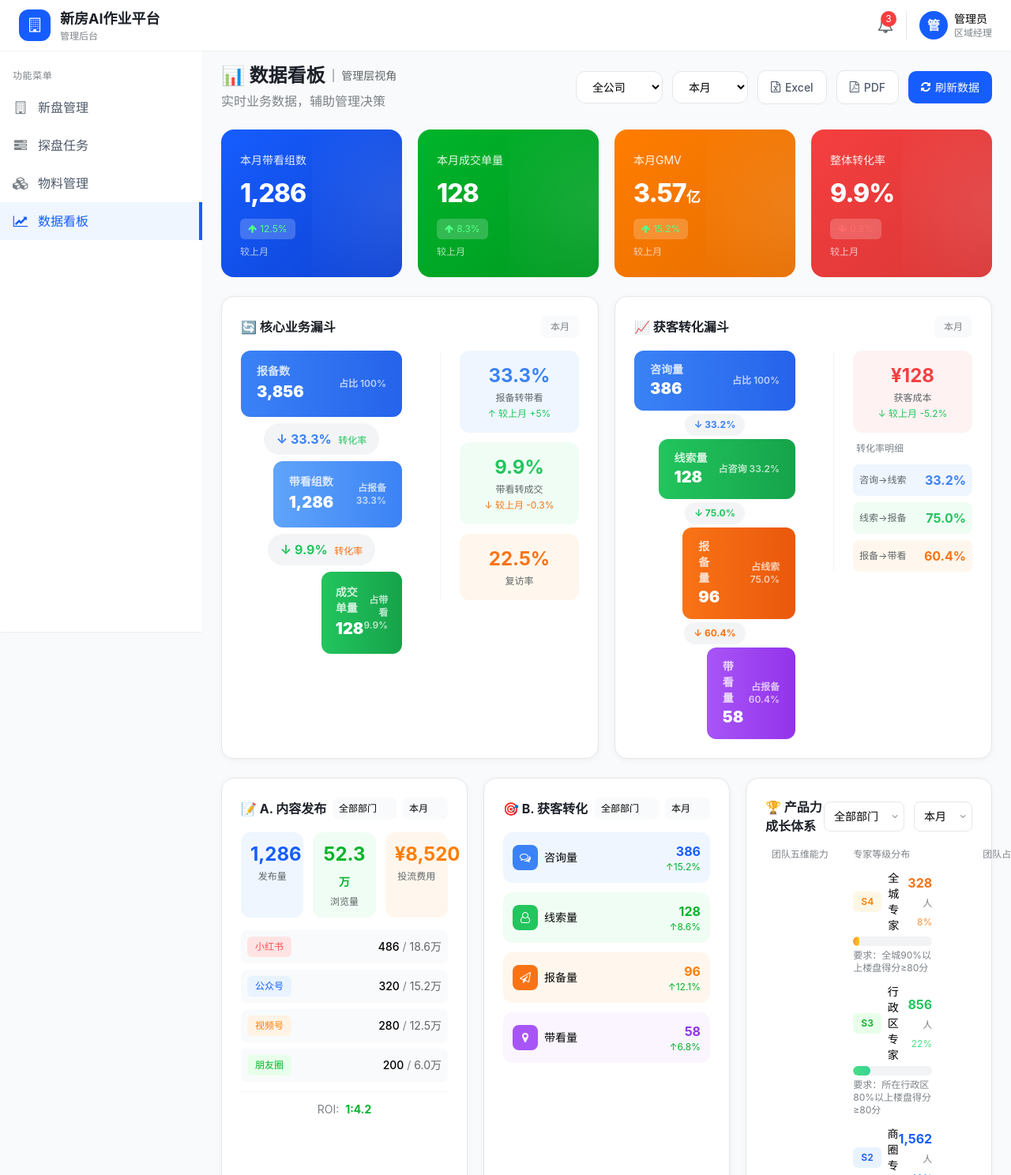
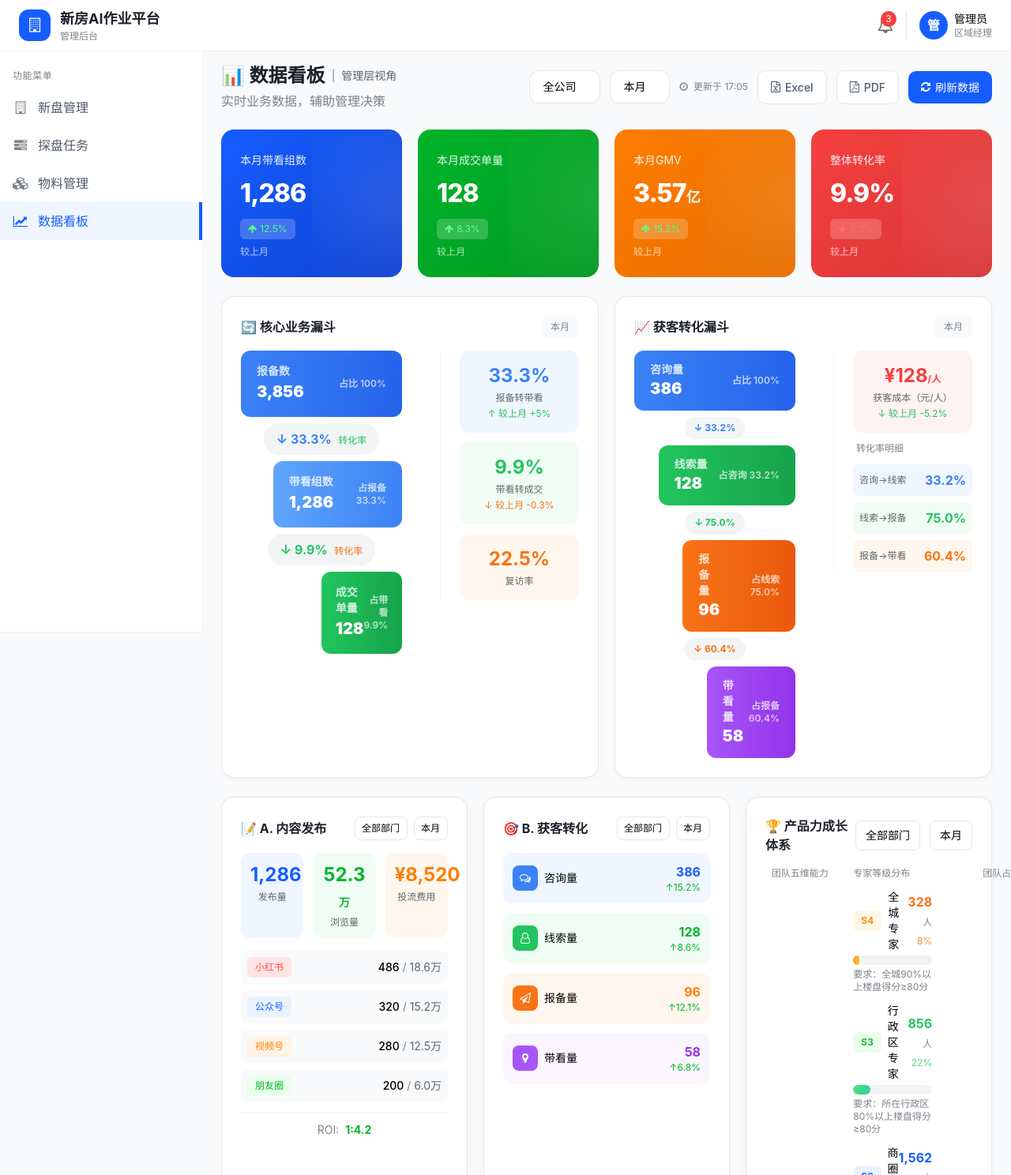
Before and after one commit to Zoe-MatchLab/new-house, a plain HTML site: page docs/prototypes/pc/数据看板/数据看板-总览-PC.html in a window 1280 px wide. Shown: the top 1488 px of the page at 79% size. Drawn offline with nearby package versions, Linux system fonts and the light colour scheme.

Commit message:
fix: 数据看板Round2 UI/UX修复
P0修复：
1. 全局+模块筛选器数据一致性问题 - 添加syncModuleFilters函数同步筛选状态

P1修复：
2. 筛选器样式不统一 - 统一全局和模块筛选器样式
3. 漏斗间距不统一 - 获客漏斗箭头间距my-1→my-2
4. 获客成本单位模糊 - 添加单位'/人'明确是元/人

P2修复：
5. 缺少数据更新时间 - 顶部添加更新时间的显示

```diff
--- a/docs/prototypes/pc/数据看板/数据看板-总览-PC.html
+++ b/docs/prototypes/pc/数据看板/数据看板-总览-PC.html
@@ -479,19 +479,25 @@
                 <p class="text-gray-400 mt-1">实时业务数据，辅助管理决策</p>
             </div>
             <div class="flex items-center gap-3">
-                <!-- 筛选器 -->
-                <select id="regionFilter" class="bg-white border border-gray-200 rounded-xl px-4 py-2.5 text-sm focus:outline-none focus:ring-2 focus:ring-primary/20 focus:border-primary">
-                    <option>全公司</option>
-                    <option>华东区域</option>
-                    <option>华南区域</option>
-                    <option>华北区域</option>
+                <!-- 统一筛选器样式 -->
+                <select id="regionFilter" onchange="globalFilterChanged()" class="appearance-none bg-white border border-gray-200 rounded-xl px-4 py-2.5 text-sm cursor-pointer hover:border-primary focus:border-primary focus:outline-none focus:ring-2 focus:ring-primary/20 transition-colors">
+                    <option value="all">全公司</option>
+                    <option value="hd">华东区域</option>
+                    <option value="hn">华南区域</option>
+                    <option value="hb">华北区域</option>
+                    <option value="xz">华中区域</option>
+                    <option value="xy">西南区域</option>
                 </select>
-                <select id="timeFilter" class="bg-white border border-gray-200 rounded-xl px-4 py-2.5 text-sm focus:outline-none focus:ring-2 focus:ring-primary/20 focus:border-primary">
-                    <option>本月</option>
-                    <option>上月</option>
-                    <option>本季度</option>
-                    <option>本年</option>
+                <select id="timeFilter" onchange="globalFilterChanged()" class="appearance-none bg-white border border-gray-200 rounded-xl px-4 py-2.5 text-sm cursor-pointer hover:border-primary focus:border-primary focus:outline-none focus:ring-2 focus:ring-primary/20 transition-colors">
+                    <option value="month">本月</option>
+                    <option value="lastMonth">上月</option>
+                    <option value="quarter">本季度</option>
+                    <option value="year">本年</option>
                 </select>
+                <div class="text-xs text-gray-400 py-2">
+                    <i class="fa fa-clock-o mr-1"></i>
+                    <span id="updateTime">更新于 17:05</span>
+                </div>
                 <!-- 操作按钮 -->
                 <button class="btn btn-secondary" onclick="exportData('excel')">
                     <i class="fa fa-file-excel-o"></i>Excel
@@ -637,7 +643,7 @@
                             </div>
                         </div>
                         <!-- 箭头 -->
-                        <div class="flex items-center justify-center my-1">
+                        <div class="flex items-center justify-center my-2">
                             <div class="bg-gray-100 px-3 py-1.5 rounded-full text-xs">
                                 <span class="text-blue-500 font-bold">↓ 33.2%</span>
                             </div>
@@ -653,7 +659,7 @@
                             </div>
                         </div>
                         <!-- 箭头 -->
-                        <div class="flex items-center justify-center my-1">
+                        <div class="flex items-center justify-center my-2">
                             <div class="bg-gray-100 px-3 py-1.5 rounded-full text-xs">
                                 <span class="text-green-500 font-bold">↓ 75.0%</span>
                             </div>
@@ -669,7 +675,7 @@
                             </div>
                         </div>
                         <!-- 箭头 -->
-                        <div class="flex items-center justify-center my-1">
+                        <div class="flex items-center justify-center my-2">
                             <div class="bg-gray-100 px-3 py-1.5 rounded-full text-xs">
                                 <span class="text-orange-500 font-bold">↓ 60.4%</span>
                             </div>
@@ -688,8 +694,8 @@
                     <!-- 右侧详情 -->
                     <div class="w-44 pl-6 ml-6 border-l border-gray-100 space-y-3">
                         <div class="text-center p-4 bg-red-50 rounded-xl">
-                            <div class="text-2xl font-bold text-danger">¥128</div>
-                            <div class="text-xs text-gray-500 mt-1">获客成本</div>
+                            <div class="text-2xl font-bold text-danger">¥128<span class="text-xs">/人</span></div>
+                            <div class="text-xs text-gray-500 mt-1">获客成本（元/人）</div>
                             <div class="text-xs text-green-500 mt-1">↓ 较上月 -5.2%</div>
                         </div>
                         <div class="text-xs text-gray-400 mb-2 px-1">转化率明细</div>
@@ -719,13 +725,13 @@
                 <div class="flex justify-between items-center mb-4">
                     <div class="section-title mb-0">📝 A. 内容发布</div>
                     <div class="flex items-center gap-2">
-                        <select id="contentDeptFilter" onchange="moduleFilterChanged('content')" class="appearance-none bg-gray-50 border-0 rounded-lg px-2 py-1.5 pr-6 text-xs cursor-pointer hover:bg-gray-100 focus:outline-none">
+                        <select id="contentDeptFilter" onchange="moduleFilterChanged('content')" class="appearance-none bg-white border border-gray-200 rounded-lg px-2 py-1.5 text-xs cursor-pointer hover:border-primary focus:border-primary focus:outline-none transition-colors">
                             <option value="all">全部部门</option>
                             <option value="hd">华东</option>
                             <option value="hn">华南</option>
                             <option value="hb">华北</option>
                         </select>
-                        <select id="contentTimeFilter" onchange="moduleFilterChanged('content')" class="appearance-none bg-gray-50 border-0 rounded-lg px-2 py-1.5 pr-6 text-xs cursor-pointer hover:bg-gray-100 focus:outline-none">
+                        <select id="contentTimeFilter" onchange="moduleFilterChanged('content')" class="appearance-none bg-white border border-gray-200 rounded-lg px-2 py-1.5 text-xs cursor-pointer hover:border-primary focus:border-primary focus:outline-none transition-colors">
                             <option value="month">本月</option>
                             <option value="lastMonth">上月</option>
                             <option value="quarter">本季</option>
@@ -801,13 +807,13 @@
                 <div class="flex justify-between items-center mb-4">
                     <div class="section-title mb-0">🎯 B. 获客转化</div>
                     <div class="flex items-center gap-2">
-                        <select id="acquireDeptFilter" onchange="moduleFilterChanged('acquire')" class="appearance-none bg-gray-50 border-0 rounded-lg px-2 py-1.5 pr-6 text-xs cursor-pointer hover:bg-gray-100 focus:outline-none">
+                        <select id="acquireDeptFilter" onchange="moduleFilterChanged('acquire')" class="appearance-none bg-white border border-gray-200 rounded-lg px-2 py-1.5 text-xs cursor-pointer hover:border-primary focus:border-primary focus:outline-none transition-colors">
                             <option value="all">全部部门</option>
                             <option value="hd">华东</option>
                             <option value="hn">华南</option>
                             <option value="hb">华北</option>
                         </select>
-                        <select id="acquireTimeFilter" onchange="moduleFilterChanged('acquire')" class="appearance-none bg-gray-50 border-0 rounded-lg px-2 py-1.5 pr-6 text-xs cursor-pointer hover:bg-gray-100 focus:outline-none">
+                        <select id="acquireTimeFilter" onchange="moduleFilterChanged('acquire')" class="appearance-none bg-white border border-gray-200 rounded-lg px-2 py-1.5 text-xs cursor-pointer hover:border-primary focus:border-primary focus:outline-none transition-colors">
                             <option value="month">本月</option>
                             <option value="lastMonth">上月</option>
                             <option value="quarter">本季</option>
@@ -872,8 +878,7 @@
                     <div class="section-title mb-0">🏆 产品力成长体系</div>
                     <div class="flex items-center gap-3">
                         <!-- 部门筛选 -->
-                        <div class="relative">
-                            <select id="capabilityDeptFilter" onchange="moduleFilterChanged('capability')" class="appearance-none bg-white border border-gray-200 rounded-lg px-3 py-2 pr-8 text-sm cursor-pointer hover:border-primary focus:border-primary focus:outline-none transition-colors">
+                        <select id="capabilityDeptFilter" onchange="moduleFilterChanged('capability')" class="appearance-none bg-white border border-gray-200 rounded-lg px-3 py-2 text-sm cursor-pointer hover:border-primary focus:border-primary focus:outline-none transition-colors">
                             <option value="all">全部部门</option>
                             <option value="hd">华东区域</option>
                             <option value="hn">华南区域</option>
@@ -881,17 +886,12 @@
                             <option value="xz">华中区域</option>
                             <option value="xy">西南区域</option>
                         </select>
-                            <i class="fa fa-angle-down absolute right-2 top-1/2 -translate-y-1/2 text-gray-400 text-xs pointer-events-none"></i>
-                        </div>
                         <!-- 时间筛选 -->
-                        <div class="relative">
-                            <select id="capabilityTimeFilter" onchange="moduleFilterChanged('capability')" class="appearance-none bg-white border border-gray-200 rounded-lg px-3 py-2 pr-8 text-sm cursor-pointer hover:border-primary focus:border-primary focus:outline-none transition-colors">
+                        <select id="capabilityTimeFilter" onchange="moduleFilterChanged('capability')" class="appearance-none bg-white border border-gray-200 rounded-lg px-3 py-2 text-sm cursor-pointer hover:border-primary focus:border-primary focus:outline-none transition-colors">
                             <option value="month">本月</option>
                             <option value="quarter">本季</option>
                             <option value="year">本年</option>
                         </select>
-                            <i class="fa fa-angle-down absolute right-2 top-1/2 -translate-y-1/2 text-gray-400 text-xs pointer-events-none"></i>
-                        </div>
                     </div>
                 </div>
 
@@ -1210,10 +1210,10 @@
             }, 3000);
         }
 
-        // 筛选变更处理（全局筛选器）
-        function filterChanged() {
-            const dept = document.getElementById('regionFilter')?.value;
-            const time = document.getElementById('timeFilterCap')?.value || document.getElementById('timeFilter')?.value;
+        // 全局筛选变更处理
+        function globalFilterChanged() {
+            const dept = document.getElementById('regionFilter')?.value || 'all';
+            const time = document.getElementById('timeFilter')?.value || 'month';
             const btn = document.getElementById('refreshBtn');
 
             // 显示loading
@@ -1222,6 +1222,9 @@
                 btn.disabled = true;
                 btn.innerHTML = '<span class="relative">筛选中...</span>';
             }
+
+            // 同步更新模块级筛选器
+            syncModuleFilters(dept, time);
 
             // 模拟筛选数据加载
             setTimeout(() => {
@@ -1236,27 +1239,52 @@
             }, 1000);
         }
 
+        // 同步模块级筛选器到全局筛选
+        function syncModuleFilters(dept, time) {
+            // 内容发布
+            const contentDept = document.getElementById('contentDeptFilter');
+            const contentTime = document.getElementById('contentTimeFilter');
+            if (contentDept) contentDept.value = dept;
+            if (contentTime) contentTime.value = time;
+
+            // 获客转化
+            const acquireDept = document.getElementById('acquireDeptFilter');
+            const acquireTime = document.getElementById('acquireTimeFilter');
+            if (acquireDept) acquireDept.value = dept;
+            if (acquireTime) acquireTime.value = time;
+
+            // 产品力
+            const capDept = document.getElementById('capabilityDeptFilter');
+            const capTime = document.getElementById('capabilityTimeFilter');
+            if (capDept) capDept.value = dept;
+            if (capTime) capTime.value = time;
+        }
+
         // 模块级筛选变更处理
         function moduleFilterChanged(module) {
-            let dept, time, moduleName;
+            // 模块级筛选变更时，同步全局筛选器（解决数据一致性问题）
+            let dept, time;
 
             switch(module) {
                 case 'content':
                     dept = document.getElementById('contentDeptFilter')?.value;
                     time = document.getElementById('contentTimeFilter')?.value;
-                    moduleName = '内容发布';
                     break;
                 case 'acquire':
                     dept = document.getElementById('acquireDeptFilter')?.value;
                     time = document.getElementById('acquireTimeFilter')?.value;
-                    moduleName = '获客转化';
                     break;
                 case 'capability':
                     dept = document.getElementById('capabilityDeptFilter')?.value;
                     time = document.getElementById('capabilityTimeFilter')?.value;
-                    moduleName = '产品力';
                     break;
             }
+
+            // 同步全局筛选器
+            const globalDept = document.getElementById('regionFilter');
+            const globalTime = document.getElementById('timeFilter');
+            if (globalDept) globalDept.value = dept;
+            if (globalTime) globalTime.value = time;
 
             const btn = document.getElementById('refreshBtn');
             if (btn) {
@@ -1271,7 +1299,7 @@
                     btn.disabled = false;
                     btn.innerHTML = '<i class="fa fa-refresh"></i>刷新数据';
                 }
-                showToast(`${moduleName}：${getDeptName(dept)} / ${getTimeName(time)}`, 'success');
+                showToast(`筛选已更新：${getDeptName(dept)} / ${getTimeName(time)}`, 'success');
             }, 800);
         }
 
```
Lines whose indentation alone changed are shown as unchanged.
